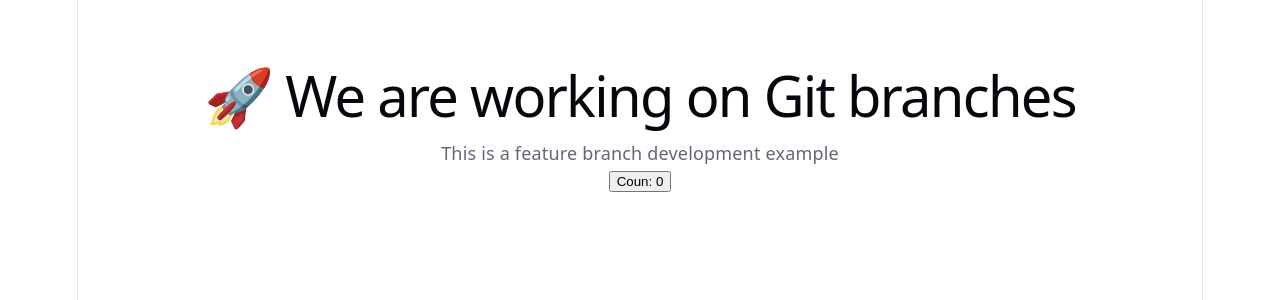
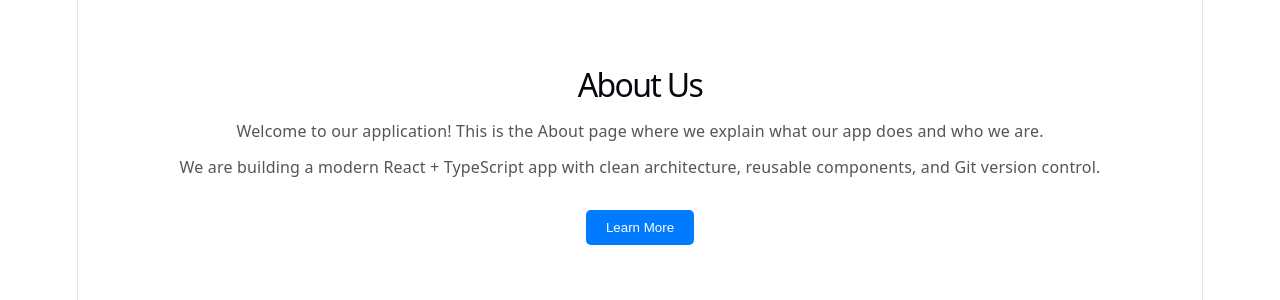
Before and after one commit to WafadarAbbas/Branches, a React (Vite) app: page /about in a window 1280 px wide. Shown: the top 300 px of the page. Built offline with nearby package versions, Linux system fonts and the light colour scheme.

Commit message:
10/04/06

```diff
--- a/package.json
+++ b/package.json
@@ -11,7 +11,8 @@
   },
   "dependencies": {
     "react": "^19.2.4",
-    "react-dom": "^19.2.4"
+    "react-dom": "^19.2.4",
+    "react-router-dom": "^7.14.0"
   },
   "devDependencies": {
     "@eslint/js": "^9.39.4",
--- a/src/App.tsx
+++ b/src/App.tsx
@@ -1,21 +1,16 @@
-import { useState } from 'react'
-import './App.css'
+import { BrowserRouter, Routes, Route } from "react-router-dom";
+import Home from "./screens/Home";
+import About from "./screens/About";
 
 function App() {
-  const [count, setCount] = useState(0)
-
   return (
-    <>
-      <div style={{ textAlign: "center", marginTop: "50px" }}>
-        <h1>🚀 We are working on Git branches</h1>
-        <p>This is a feature branch development example</p>
-
-        <button onClick={() => setCount(count + 1)}>
-          Coun: {count}
-        </button>
-      </div>
-    </>
-  )
+    <BrowserRouter>
+      <Routes>
+        <Route path="/" element={<Home />} />
+        <Route path="/about" element={<About />} />
+      </Routes>
+    </BrowserRouter>
+  );
 }
 
-export default App
+export default App;
--- /dev/null
+++ b/src/screens/About.tsx
@@ -0,0 +1,53 @@
+import React from "react";
+
+const About: React.FC = () => {
+  return (
+    <div style={styles.container}>
+      <h1 style={styles.title}>About Us</h1>
+
+      <p style={styles.text}>
+        Welcome to our application! This is the About page where we explain
+        what our app does and who we are.
+      </p>
+
+      <p style={styles.text}>
+        We are building a modern React + TypeScript app with clean architecture,
+        reusable components, and Git version control.
+      </p>
+
+      <button style={styles.button}>Learn More</button>
+    </div>
+  );
+};
+
+const styles: {
+  container: React.CSSProperties;
+  title: React.CSSProperties;
+  text: React.CSSProperties;
+  button: React.CSSProperties;
+} = {
+  container: {
+    padding: "40px",
+    textAlign: "center",
+  },
+  title: {
+    fontSize: "32px",
+    marginBottom: "20px",
+  },
+  text: {
+    fontSize: "16px",
+    marginBottom: "10px",
+    color: "#555",
+  },
+  button: {
+    marginTop: "20px",
+    padding: "10px 20px",
+    border: "none",
+    backgroundColor: "#007bff",
+    color: "#fff",
+    borderRadius: "5px",
+    cursor: "pointer",
+  },
+};
+
+export default About;
--- a/src/screens/Home.tsx
+++ b/src/screens/Home.tsx
@@ -1,15 +1,27 @@
 import React from "react";
+import { useNavigate } from "react-router-dom";
 
 const Home: React.FC = () => {
+  const navigate = useNavigate();
+
   return (
     <div style={styles.container}>
       <h1 style={styles.title}>Welcome to Home Page 🚀</h1>
+
       <p style={styles.text}>
         Ye tumhara simple Home component hai jahan tum UI practice kar sakte ho.
       </p>
 
       <button style={styles.button} onClick={() => alert("Hello! 👋")}>
         Click Meeee
+      </button>
+
+      {/* 👉 New About Button */}
+      <button
+        style={{ ...styles.button, backgroundColor: "green" }}
+        onClick={() => navigate("/about")}
+      >
+        Go to About Page
       </button>
     </div>
   );
@@ -31,6 +43,7 @@
   button: {
     padding: "10px 20px",
     marginTop: "20px",
+    marginRight: "10px",
     backgroundColor: "#007bff",
     color: "white",
     border: "none",
```
Also changed, not shown: 1 other file (tests, documents, lock files or other folders).
